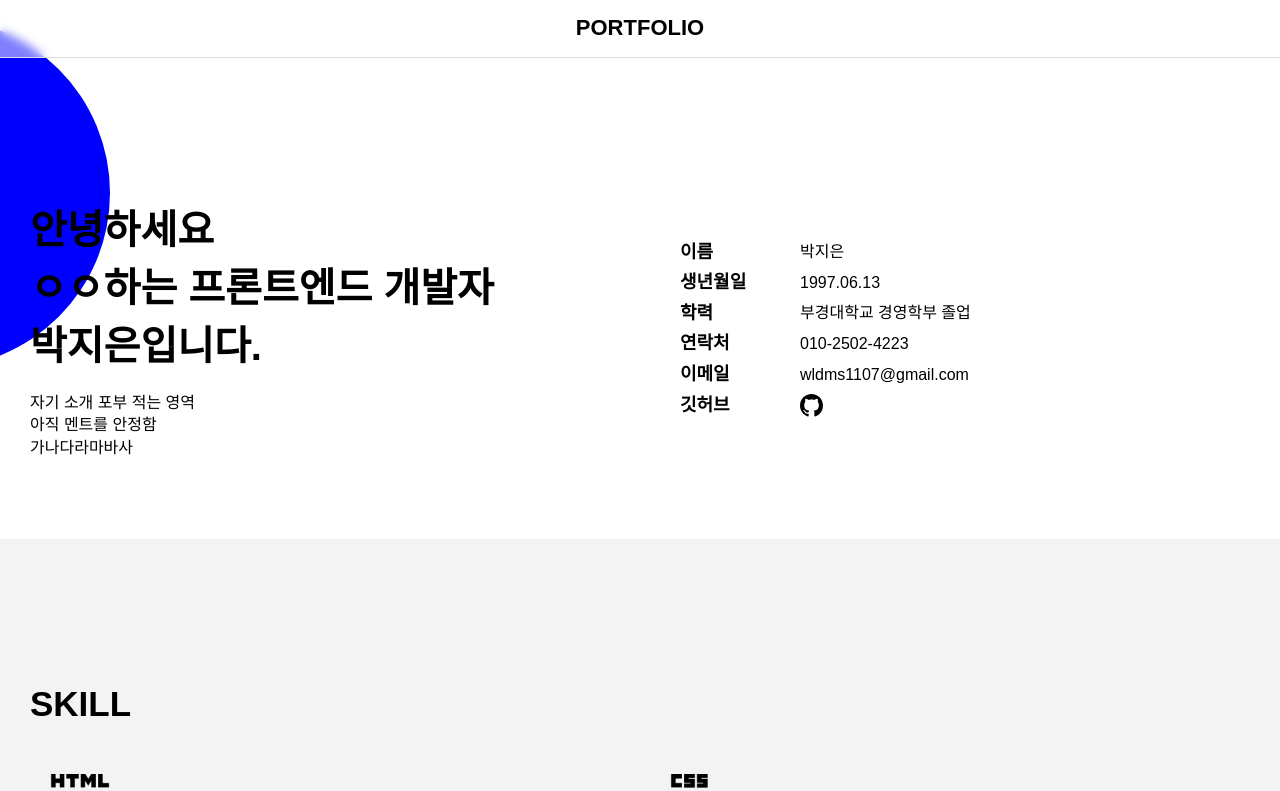
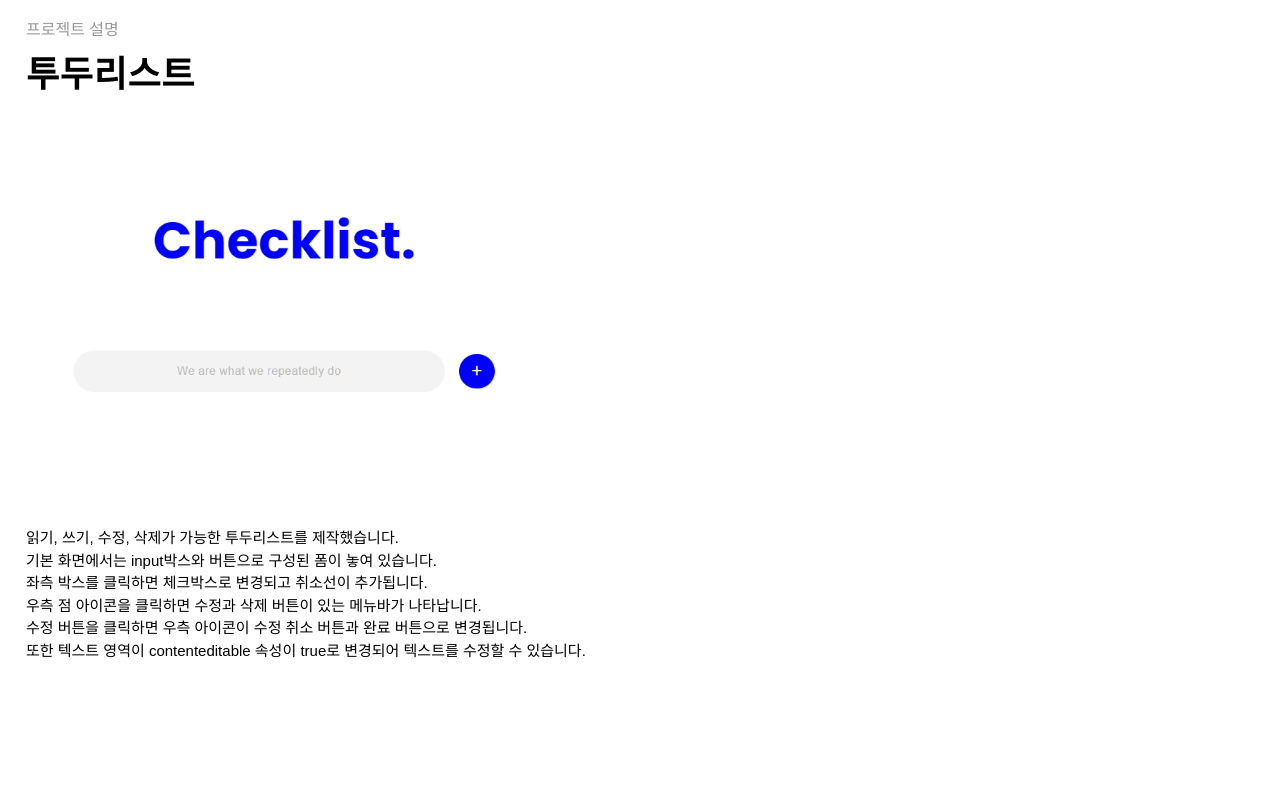
Before and after one commit to jaeeedev/portfolio, a React (Create React App) app: page /todolist in a window 1280 px wide. Shown: the top 791 px of the page. Built offline with nearby package versions, Linux system fonts and the light colour scheme; a web font is replaced by a local one.

Commit message:
라우팅

```diff
--- a/src/App.js
+++ b/src/App.js
@@ -1,22 +1,14 @@
-import React from "react";
-import Header from "./components/Header";
-import Intro from "./components/Intro";
-import Project from "./components/Project";
-import Skill from "./components/Skill";
-import Footer from "./components/Footer";
-import { useState } from "react";
+import Main from "./pages/Main";
+import { Route, Routes } from "react-router-dom";
+import Todo from "./pages/Todo";
 
 function App() {
-  const [boldIndex, setBoldIndex] = useState(0);
-
-  //개개별 컴포넌트로 들어가서 옵저버 걸어주고 색바꾸셈 어쩔수업다...
   return (
     <div>
-      <Header boldIndex={boldIndex} />
-      <Intro boldHandler={setBoldIndex} />
-      <Skill boldHandler={setBoldIndex} />
-      <Project boldHandler={setBoldIndex} />
-      <Footer boldHandler={setBoldIndex} />
+      <Routes>
+        <Route path="/" element={<Main />} />
+        <Route path="/todolist" element={<Todo />} />
+      </Routes>
     </div>
   );
 }
--- a/src/components/Intro.js
+++ b/src/components/Intro.js
@@ -1,6 +1,6 @@
 import styled from "styled-components";
 import { BsGithub } from "react-icons/bs";
-import { useEffect, useRef } from "react";
+import { useEffect, useRef, useState } from "react";
 
 const IntroContents = styled.section`
   position: relative;
@@ -10,6 +10,7 @@ const IntroContents = styled.section`
   gap: 40px;
   align-items: center;
   padding-top: 60px;
+  margin-bottom: 130px;
 
   @media screen and (max-width: 650px) {
     flex-direction: column;
@@ -65,12 +66,15 @@ const DecoCircle = styled.div`
   left: -250px;
   width: 350px;
   height: 350px;
+  border: 1px double blue;
   border-radius: 50%;
   background: blue;
   z-index: -1;
+  transition: all 0.5s;
 `;
 
 function Intro({ boldHandler }) {
+  const [isHover, setIsHover] = useState(false);
   const introRef = useRef(null);
 
   const cb = ([entry]) => {
--- a/src/components/Project.js
+++ b/src/components/Project.js
@@ -1,7 +1,8 @@
 import styled from "styled-components";
-import { BsGithub } from "react-icons/bs";
-import { RiComputerLine } from "react-icons/ri";
+import { BsGithub, BsGlobe2 } from "react-icons/bs";
+import { BiNote } from "react-icons/bi";
 import { useEffect, useMemo, useRef } from "react";
+import { Link } from "react-router-dom";
 
 const ProjectContents = styled.section`
   max-width: 1260px;
@@ -95,7 +96,9 @@ function Project({ boldHandler }) {
         <Title>PROJECT</Title>
 
         <ProjectItemBox ref={(el) => (projectRef.current[0] = el)}>
-          <ProjectImg></ProjectImg>
+          <Link to="/todolist">
+            <ProjectImg></ProjectImg>
+          </Link>
 
           <ProjectText>
             <TextTitle mb={"20px"}>투두리스트</TextTitle>
@@ -212,7 +215,7 @@ function Project({ boldHandler }) {
                 rel="noreferrer"
                 style={{ marginRight: "10px" }}
               >
-                <RiComputerLine />
+                <BsGlobe2 />
               </a>
               <a
                 href="https://github.com/jaeeedev/seoulbund"
--- a/src/components/Skill.js
+++ b/src/components/Skill.js
@@ -29,7 +29,7 @@ const SkillBox = styled.div`
 const SkillItem = styled.div`
   width: 50%;
   display: flex;
-  margin-bottom: 50px;
+  margin-bottom: 70px;
   align-items: center;
   gap: 40px;
 
@@ -46,7 +46,7 @@ const SkillImg = styled.img.attrs({ alt: "기술 이미지" })`
 `;
 
 const SkillText = styled.p`
-  line-height: 1.4;
+  line-height: 1.6;
   font-size: 15px;
 `;
 
@@ -63,7 +63,7 @@ function Skill({ boldHandler }) {
   const introIo = new IntersectionObserver(cb, {
     root: null,
     rootMargin: "0px",
-    threshold: 0.7,
+    threshold: 0.8,
   });
 
   useEffect(() => {
--- a/src/index.js
+++ b/src/index.js
@@ -1,13 +1,16 @@
-import React from 'react';
-import ReactDOM from 'react-dom/client';
-import './index.css';
-import App from './App';
-import reportWebVitals from './reportWebVitals';
+import React from "react";
+import ReactDOM from "react-dom/client";
+import "./index.css";
+import App from "./App";
+import reportWebVitals from "./reportWebVitals";
+import { BrowserRouter } from "react-router-dom";
 
-const root = ReactDOM.createRoot(document.getElementById('root'));
+const root = ReactDOM.createRoot(document.getElementById("root"));
 root.render(
   <React.StrictMode>
-    <App />
+    <BrowserRouter>
+      <App />
+    </BrowserRouter>
   </React.StrictMode>
 );
 
--- /dev/null
+++ b/src/pages/Main.js
@@ -0,0 +1,23 @@
+import React from "react";
+import Header from "../components/Header";
+import Intro from "../components/Intro";
+import Project from "../components/Project";
+import Skill from "../components/Skill";
+import Footer from "../components/Footer";
+import { useState } from "react";
+
+function Main() {
+  const [boldIndex, setBoldIndex] = useState(0);
+
+  return (
+    <div>
+      <Header boldIndex={boldIndex} />
+      <Intro boldHandler={setBoldIndex} />
+      <Skill boldHandler={setBoldIndex} />
+      <Project boldHandler={setBoldIndex} />
+      <Footer boldHandler={setBoldIndex} />
+    </div>
+  );
+}
+
+export default Main;
--- /dev/null
+++ b/src/pages/Todo.js
@@ -0,0 +1,73 @@
+import styled from "styled-components";
+//일단 토대를 먼저 짜시오
+
+const Container = styled.div`
+  max-width: 1260px;
+  margin: 0 auto;
+  padding: 16px;
+`;
+
+const Head = styled.div`
+  margin-bottom: 70px;
+`;
+
+const ProjectSpan = styled.span`
+  display: block;
+  color: #999;
+  margin-bottom: 5px;
+`;
+const ProjectTitle = styled.h1`
+  font-size: 2.25rem;
+  letter-spacing: 0.02em;
+`;
+
+const ProjectText = styled.p`
+  font-size: 15px;
+  line-height: 1.5;
+`;
+
+const ProjectImgBox = styled.div`
+  margin-bottom: 10px;
+  overflow: hidden;
+  width: 500px;
+  height: 350px;
+`;
+
+const ProjectImg = styled.img`
+  display: block;
+  width: 100%;
+  height: 100%;
+`;
+
+function Todo() {
+  return (
+    <div>
+      <Container>
+        <Head>
+          <ProjectSpan>프로젝트 설명</ProjectSpan>
+          <ProjectTitle>투두리스트</ProjectTitle>
+        </Head>
+
+        <ProjectImgBox>
+          <ProjectImg src="/imgs/todo_base.png" alt="투두리스트 이미지" />
+        </ProjectImgBox>
+
+        <ProjectText>
+          읽기, 쓰기, 수정, 삭제가 가능한 투두리스트를 제작했습니다.
+          <br /> 기본 화면에서는 input박스와 버튼으로 구성된 폼이 놓여 있습니다.
+          <br />
+          좌측 박스를 클릭하면 체크박스로 변경되고 취소선이 추가됩니다. <br />
+          우측 점 아이콘을 클릭하면 수정과 삭제 버튼이 있는 메뉴바가 나타납니다.{" "}
+          <br />
+          수정 버튼을 클릭하면 우측 아이콘이 수정 취소 버튼과 완료 버튼으로
+          변경됩니다.
+          <br /> 또한 텍스트 영역이 contenteditable 속성이 true로 변경되어
+          텍스트를 수정할 수 있습니다.
+          <br />
+        </ProjectText>
+      </Container>
+    </div>
+  );
+}
+
+export default Todo;
```
Also changed, not shown: src/components/SideBar.js (added, +7 -0 lines), public/imgs/todo_base.PNG (added), src/pages/Lib.js (added), src/pages/Pot.js (added), src/pages/SbReact.js (added), src/pages/Seoulbund.js (added).
